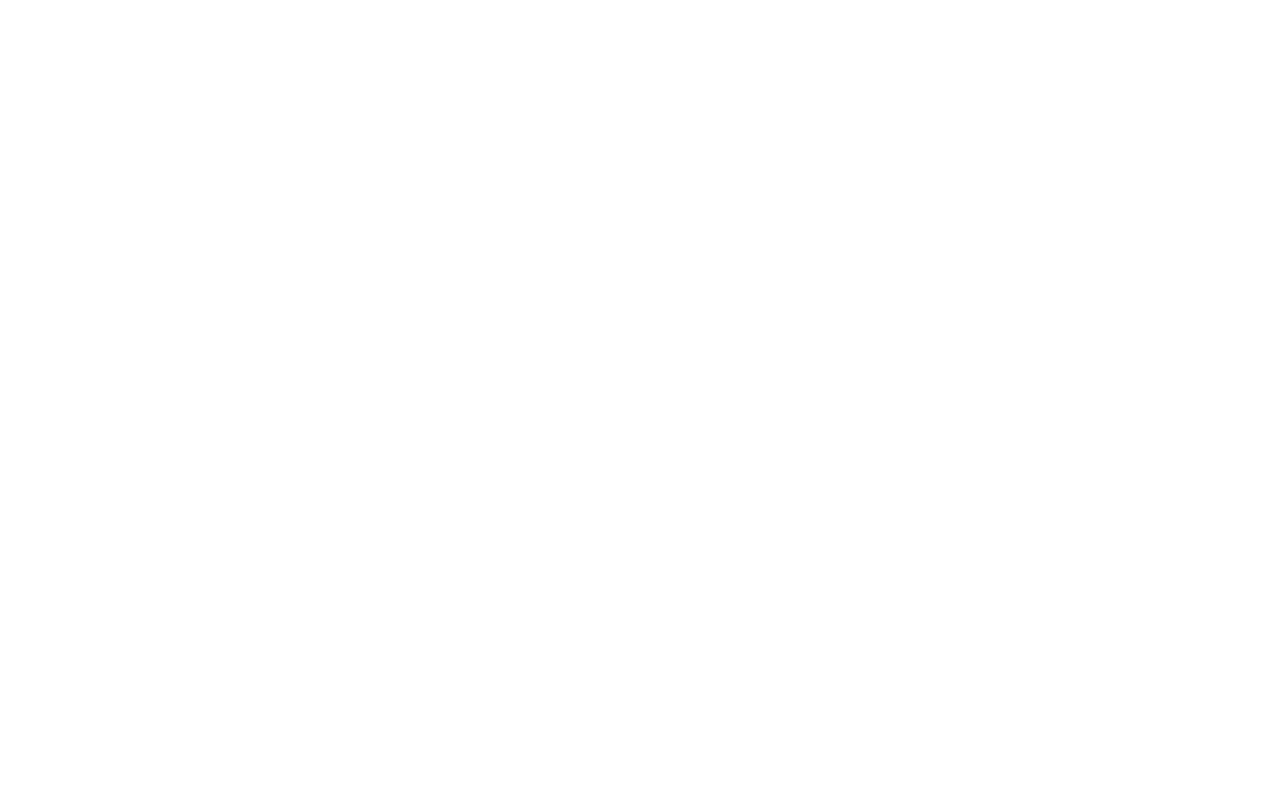
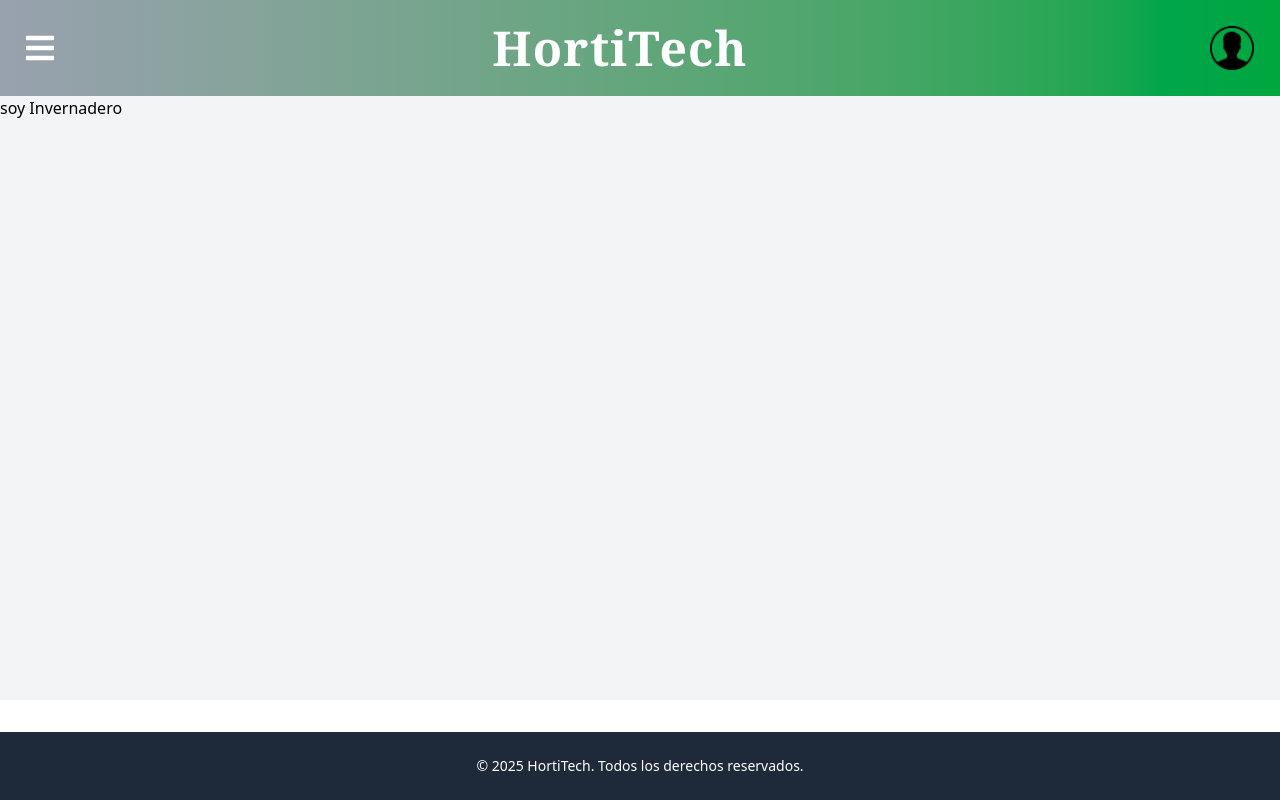
Before and after one commit to LinaMariaa2/Proyecto-hortitech-v2, a React (Vite) app: page /invernadero in a window 1280 px wide. Before the commit this address had no page. Built offline with nearby package versions, Linux system fonts and the light colour scheme.

Commit message:
se adiciono el boton invernadero al menu

```diff
--- a/src/App.jsx
+++ b/src/App.jsx
@@ -5,6 +5,7 @@
 import Agenda from './componentes/usuario/Agenda';
 import Visualizacion from './componentes/usuario/Visualizacion';
 import Configuracion from './componentes/usuario/Configuracion';
+import Invernadero from './componentes/usuario/Invernadero';
 import Programacion from './componentes/usuario/Programacion';
 import './App.css';
 import Riego from './componentes/usuario/Riego';
@@ -25,6 +26,7 @@
             <Route path="Riego" element={<Riego />} />
             <Route path="iluminacion" element={<Iluminacion />} />
             <Route path="temperatura" element={<Temperatura />} />
+            <Route path="invernadero" element={<Invernadero />} />
           </Route>
         </Routes>
       </BrowserRouter>
--- a/src/componentes/Temperatura.jsx
+++ b/src/componentes/Temperatura.jsx
@@ -10,7 +10,7 @@
       <div className="rounded-lg p-6 shadow-md">
         <div className="flex items-center mb-4">
           <FaThermometerHalf className="text-yellow-500 text-5xl mr-6" />
-          <h3 className="text-xl font-semibold text-gray-700">Tempersatura </h3>
+          <h3 className="text-xl font-semibold text-gray-700">Temperatura </h3>
         </div>
         <p className="text-2xl font-bold text-gray-600">24  Grados Centigrados</p>
         <p className="text-gray-600 mt-2">Promedio semanal de temperatura en Grados Centigrados</p>
@@ -19,7 +19,7 @@
        <div className="rounded-lg p-6 shadow-md">
           <div className="flex items-center mb-4">
             <FaLayerGroup className="text-blue-500 text-5xl mr-6" />
-            <h3 className="text-xl font-semibold text-blaa¿ck-700">Humedas del Suelo.</h3>
+            <h3 className="text-xl font-semibold text-blaa¿ck-700">Humedad del Suelo.</h3>
             </div>
             <p className="text-2xl font-bold text-black-600">60%</p>
             <p className="text-600 mt-2">Promedio semanal de humedad del suelo</p>
--- /dev/null
+++ b/src/componentes/usuario/Invernadero.jsx
@@ -0,0 +1,10 @@
+import React from 'react'
+
+
+export default function Invernadero() {
+  return (
+    <div>
+      <h1>soy Invernadero</h1>
+    </div>
+  )
+}
--- a/src/vistas/Menu.jsx
+++ b/src/vistas/Menu.jsx
@@ -2,6 +2,7 @@
 import computadora from '../componentes/imagenes/computadora.png';
 import estadisticas from '../componentes/imagenes/estadistic.png';
 import bloc from '../componentes/imagenes/bloc.png';
+import flor from '../componentes/imagenes/flor.png'
 import configuracion from '../componentes/imagenes/configuracion.png';
 import camara from '../componentes/imagenes/camara.png';
 import perfil from '../componentes/imagenes/perfil.png';
@@ -101,6 +102,16 @@
                 Configuracion
               </Link>
             </li>
+            <li>
+              <Link
+                to="/invernadero"
+                className="block hover:bg-green-50 hover:text-green-600 p-3 rounded-md transition-colors duration-200 flex items-center"
+                onClick={() => setMenuOpen(false)}
+              >
+                <img src={flor} alt="" className="w-8 h-8 mr-2 rounded-full" />
+                Invernadero
+              </Link>
+            </li>
           </ul>
         </nav>
       </aside>
```
Also changed, not shown: src/componentes/imagenes/flor.png (added).
